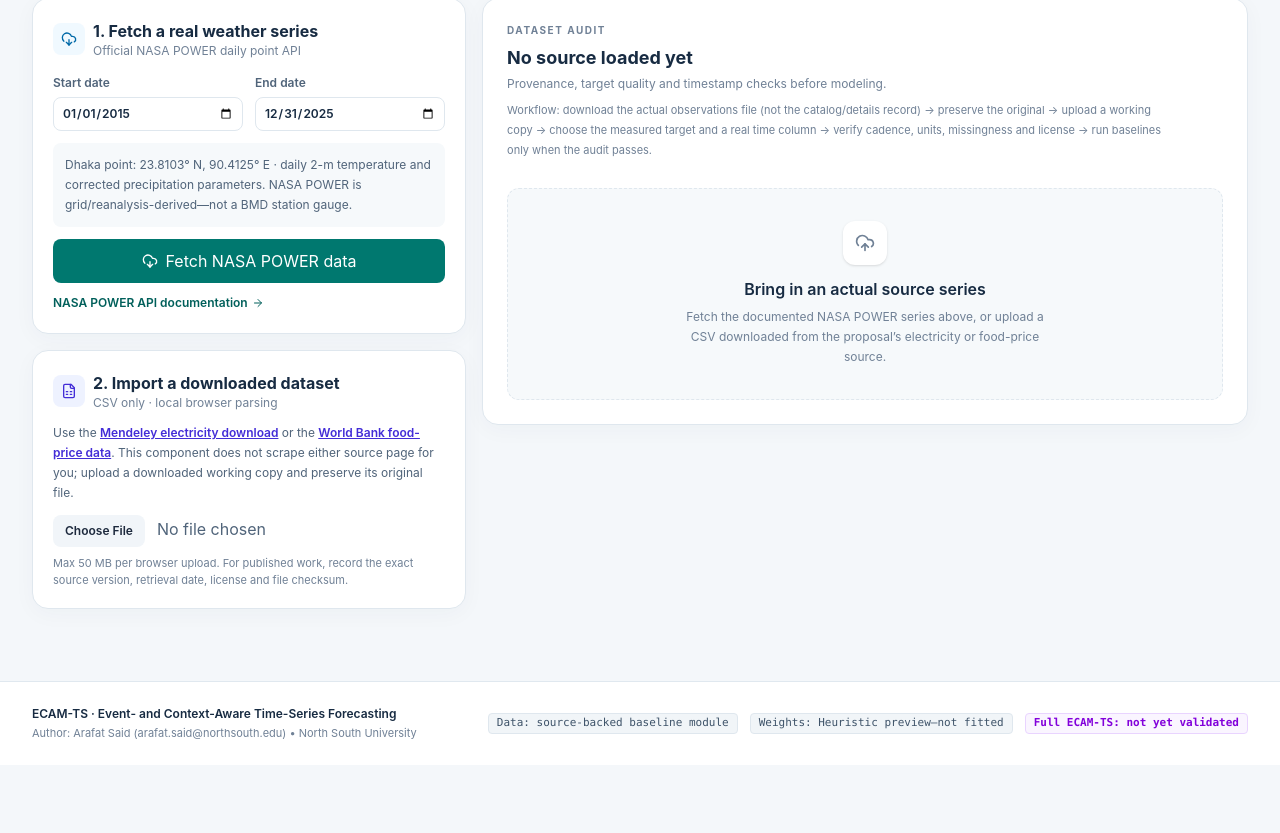
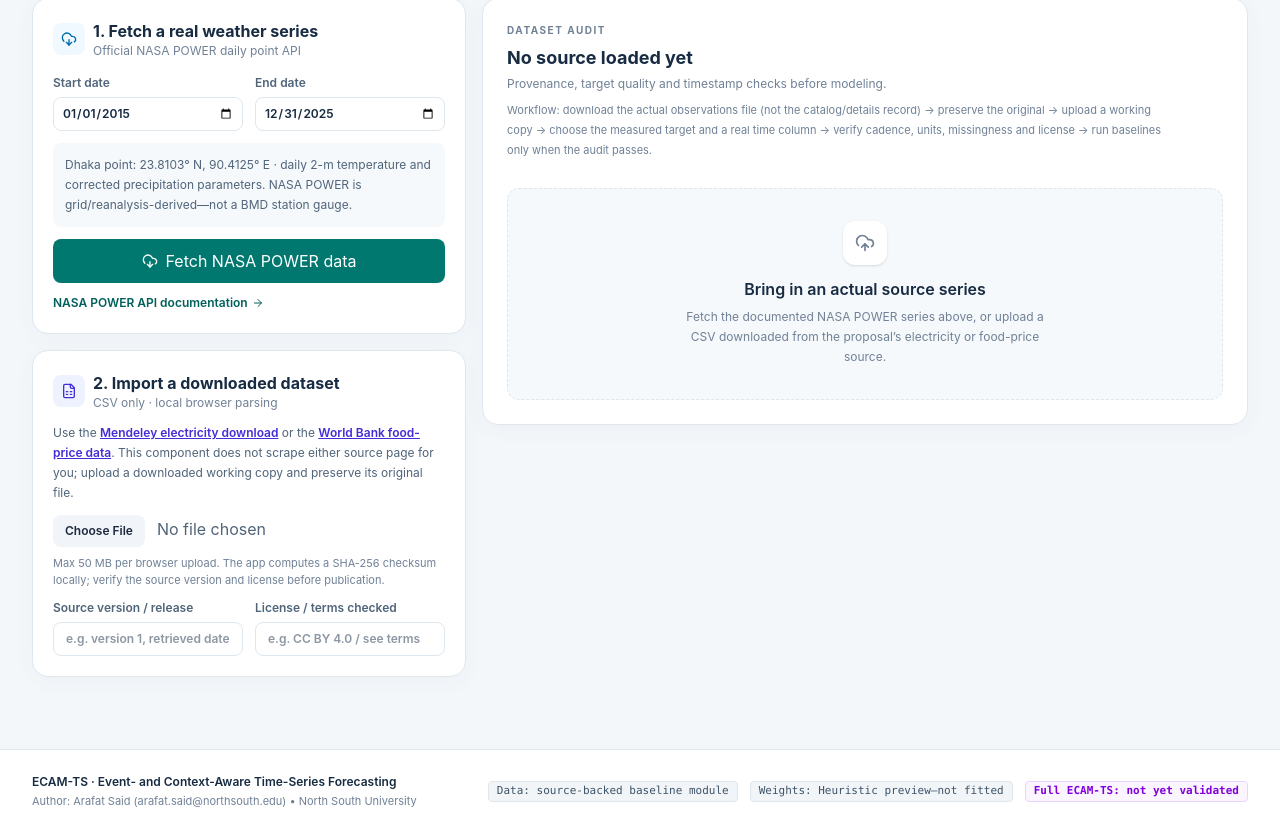
Before and after one commit to arafatalsaidrifat/ECAM-TS, a React (Vite) app: page / in a window 1280 px wide. Shown: the part 1028-1861 px from the top of the page. Before the commit the page ends 1793 px from the top, so only its background shows below. Built offline with nearby package versions, Linux system fonts and the light colour scheme.

Commit message:
Add local SHA-256 and source provenance fields

```diff
--- a/src/components/DataIntakeLabModule.tsx
+++ b/src/components/DataIntakeLabModule.tsx
@@ -99,6 +99,9 @@ export const DataIntakeLabModule: React.FC = () => {
   const [sourceLabel, setSourceLabel] = useState('');
   const [sourceUrl, setSourceUrl] = useState('');
   const [sourceNote, setSourceNote] = useState('');
+  const [sourceVersion, setSourceVersion] = useState('');
+  const [sourceLicense, setSourceLicense] = useState('');
+  const [fileChecksum, setFileChecksum] = useState('');
   const [retrievedAt, setRetrievedAt] = useState('');
   const [startDate, setStartDate] = useState('2015-01-01');
   const [endDate, setEndDate] = useState('2025-12-31');
@@ -126,6 +129,9 @@ export const DataIntakeLabModule: React.FC = () => {
     setSourceLabel(label);
     setSourceUrl(url);
     setSourceNote(note);
+    setSourceVersion('');
+    setSourceLicense('');
+    setFileChecksum('');
     setTimestamp(dateCol ?? nextColumns.find(isDateColumn) ?? '');
     // Never silently select a numeric metadata field as the forecast target.
     setTarget(targetCol ?? '');
@@ -167,6 +173,10 @@ export const DataIntakeLabModule: React.FC = () => {
       setMessage({ kind: 'error', text: 'Browser import is limited to 50 MB. For larger archives, pre-process a documented working copy.' });
       return;
     }
+    setFileChecksum('Computing SHA-256…');
+    void file.arrayBuffer().then(buffer => crypto.subtle.digest('SHA-256', buffer)).then(digest => {
+      setFileChecksum(Array.from(new Uint8Array(digest)).map(byte => byte.toString(16).padStart(2, '0')).join(''));
+    }).catch(() => setFileChecksum('Unavailable in this browser context'));
     Papa.parse<Record<string, string>>(file, {
       header: true,
       skipEmptyLines: 'greedy',
@@ -214,7 +224,7 @@ export const DataIntakeLabModule: React.FC = () => {
     if (!result) return;
     const method = result.rows[0]?.strategy ?? 'naive';
     const lines = [
-      ['forecast_step', 'actual', 'forecast', 'selected_method', 'selection_metric', 'horizon_steps', 'development_folds', 'holdout_size', 'source', 'retrieved_at'].join(','),
+      ['forecast_step', 'actual', 'forecast', 'selected_method', 'selection_metric', 'horizon_steps', 'development_folds', 'holdout_size', 'source', 'source_version', 'license', 'sha256', 'retrieved_at'].join(','),
       ...result.forecast.map((prediction, index) => [
         't+' + (index + 1),
         '',
@@ -225,6 +235,9 @@ export const DataIntakeLabModule: React.FC = () => {
         result.folds,
         result.study.holdoutSize,
         sourceLabel,
+        sourceVersion,
+        sourceLicense,
+        fileChecksum,
         retrievedAt,
       ].map(cell => '"' + String(cell ?? '').replace(/"/g, '""') + '"').join(',')),
     ];
@@ -294,7 +307,8 @@ export const DataIntakeLabModule: React.FC = () => {
             </div>
             <p className="mt-3 text-xs leading-5 text-slate-600">Use the <a className="font-semibold text-indigo-700 underline" href="https://data.mendeley.com/datasets/vpk8spw2mm/1" target="_blank" rel="noreferrer">Mendeley electricity download</a> or the <a className="font-semibold text-indigo-700 underline" href="https://microdata.worldbank.org/catalog/6164/data-api" target="_blank" rel="noreferrer">World Bank food-price data</a>. This component does not scrape either source page for you; upload a downloaded working copy and preserve its original file.</p>
             <input ref={inputRef} type="file" accept=".csv,text/csv" onChange={event => uploadCsv(event.target.files?.[0])} className="mt-3 block w-full text-xs text-slate-600 file:mr-3 file:rounded-lg file:border-0 file:bg-slate-100 file:px-3 file:py-2 file:text-xs file:font-semibold file:text-slate-800 hover:file:bg-slate-200" />
-            <p className="mt-2 text-[11px] text-slate-500">Max 50 MB per browser upload. For published work, record the exact source version, retrieval date, license and file checksum.</p>
+            <p className="mt-2 text-[11px] text-slate-500">Max 50 MB per browser upload. The app computes a SHA-256 checksum locally; verify the source version and license before publication.</p>
+            <div className="mt-3 grid gap-3 sm:grid-cols-2"><label className="text-xs font-semibold text-slate-600">Source version / release<input value={sourceVersion} onChange={event => setSourceVersion(event.target.value)} placeholder="e.g. version 1, retrieved date" className="mt-1.5 block w-full rounded-lg border border-slate-300 bg-white px-3 py-2 text-xs" /></label><label className="text-xs font-semibold text-slate-600">License / terms checked<input value={sourceLicense} onChange={event => setSourceLicense(event.target.value)} placeholder="e.g. CC BY 4.0 / see terms" className="mt-1.5 block w-full rounded-lg border border-slate-300 bg-white px-3 py-2 text-xs" /></label></div>
           </section>
 
           {rows.length > 0 && <section className="rounded-2xl border border-slate-200 bg-white p-5 shadow-sm">
@@ -353,6 +367,7 @@ export const DataIntakeLabModule: React.FC = () => {
                 <div className="mt-3 rounded-xl border border-slate-200 bg-white p-3">
                   <div className="flex items-center gap-2"><Database className="h-4 w-4 text-slate-500"/><span className="text-xs font-semibold text-slate-800">Source record</span><span className="ml-auto text-[10px] text-slate-400">retrieved {retrievedAt ? new Date(retrievedAt).toLocaleString() : '—'}</span></div>
                   <p className="mt-2 break-words text-xs text-slate-600">{sourceNote}</p>
+                  <dl className="mt-3 grid gap-2 text-[10px] sm:grid-cols-2"><div className="rounded-lg bg-slate-50 p-2"><dt className="text-slate-500">Source version</dt><dd className="mt-1 break-words font-semibold text-slate-800">{sourceVersion || 'Not recorded'}</dd></div><div className="rounded-lg bg-slate-50 p-2"><dt className="text-slate-500">License / terms</dt><dd className="mt-1 break-words font-semibold text-slate-800">{sourceLicense || 'Not verified'}</dd></div><div className="rounded-lg bg-slate-50 p-2 sm:col-span-2"><dt className="text-slate-500">SHA-256 of uploaded file</dt><dd className="mt-1 break-all font-mono text-slate-700">{fileChecksum || 'Not available for this source'}</dd></div></dl>
                   {sourceUrl && /^https?:\/\//i.test(sourceUrl) && <a className="mt-2 inline-flex items-center gap-1 text-xs font-semibold text-teal-800 underline" href={sourceUrl} target="_blank" rel="noreferrer">Open exact source request <ArrowRight className="h-3 w-3"/></a>}
                   {!sourceUrl && <p className="mt-2 text-[10px] leading-4 text-slate-500">No source URL was supplied with this local upload. No browser-session link is generated; add the verified source URL to your research log.</p>}
                 </div>
@@ -387,7 +402,7 @@ export const DataIntakeLabModule: React.FC = () => {
         {rows.length > 0 && <motion.div initial={{ opacity: 0 }} animate={{ opacity: 1 }} exit={{ opacity: 0 }} className="flex flex-wrap items-center gap-x-5 gap-y-2 rounded-xl border border-slate-200 bg-white px-4 py-3 text-[10px] text-slate-500">
           <span className="inline-flex items-center gap-1.5"><CheckCircle2 className="h-3.5 w-3.5 text-emerald-700"/>{rows.length.toLocaleString()} source rows in memory</span>
           <span className="inline-flex items-center gap-1.5"><Database className="h-3.5 w-3.5"/>{observations.length.toLocaleString()} numeric observations for {target || 'selected target'}</span>
-          <button onClick={() => { setRows([]); setColumns([]); setTarget(''); setTimestamp(''); setSourceLabel(''); setSourceUrl(''); setSourceNote(''); setRetrievedAt(''); setResult(null); setMessage({kind:'info',text:'Cleared the current in-memory dataset. Original source files were not changed.'}); if (inputRef.current) inputRef.current.value=''; }} className="ml-auto font-semibold text-slate-600 underline hover:text-slate-900">Clear current data</button>
+          <button onClick={() => { setRows([]); setColumns([]); setTarget(''); setTimestamp(''); setSourceLabel(''); setSourceUrl(''); setSourceNote(''); setSourceVersion(''); setSourceLicense(''); setFileChecksum(''); setRetrievedAt(''); setResult(null); setMessage({kind:'info',text:'Cleared the current in-memory dataset. Original source files were not changed.'}); if (inputRef.current) inputRef.current.value=''; }} className="ml-auto font-semibold text-slate-600 underline hover:text-slate-900">Clear current data</button>
         </motion.div>}
       </AnimatePresence>
     </div>
```
